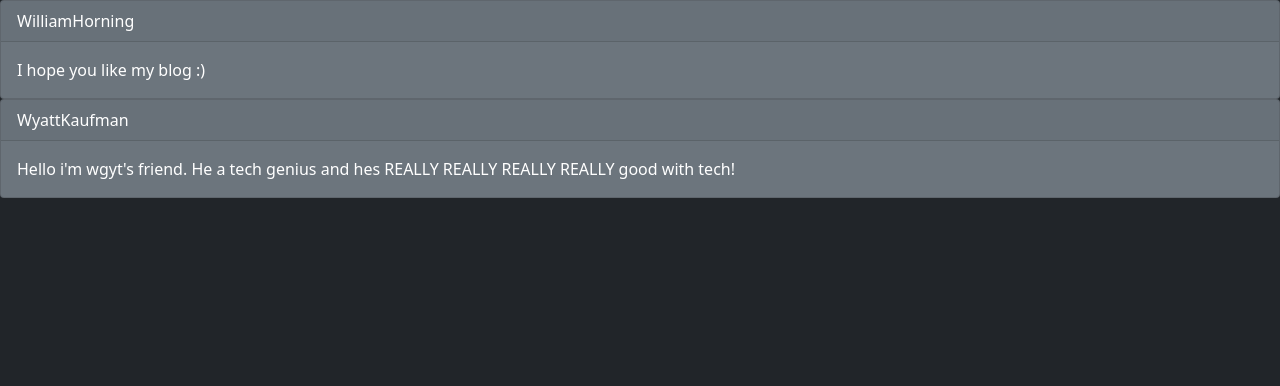
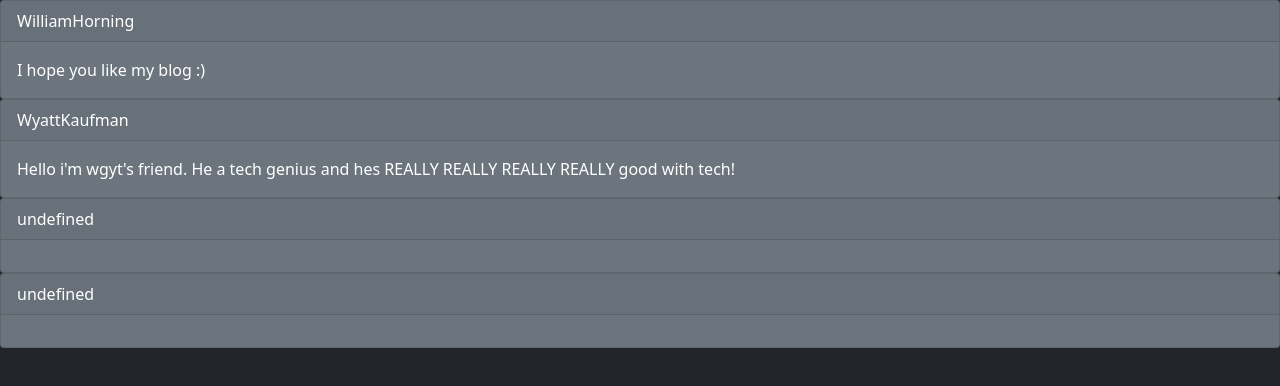
Before and after one commit to wgyt/comments, a website: page data/wgyt.html in a window 1280 px wide. Drawn offline with nearby package versions, Linux system fonts and the light colour scheme.

Commit message:
.gitignore and .replit

```diff
--- a/data/wgyt.html
+++ b/data/wgyt.html
@@ -1,2 +1,4 @@
 <!doctype html><html lang="en"><head><style>::-webkit-scrollbar{width:5px}::-webkit-scrollbar-track{box-shadow:0 0 5px #000;border-radius:10px}::-webkit-scrollbar-thumb{background:white;border-radius:10px}::-webkit-scrollbar-thumb:hover{background:black}::-webkit-scrollbar-track-piece{background:#00000000}</style><!-- Required meta tags --><meta charset="utf-8"><meta name="viewport" content="width=device-width, initial-scale=1"><!-- Bootstrap CSS --><link href="https://cdn.jsdelivr.net/npm/bootstrap@5.0.0-beta1/dist/css/bootstrap.min.css" rel="stylesheet" integrity="sha384-giJF6kkoqNQ00vy+HMDP7azOuL0xtbfIcaT9wjKHr8RbDVddVHyTfAAsrekwKmP1" crossorigin="anonymous"><title>Hello, world!</title></head><body class="bg-dark"><div class="card bg-secondary"><div class="card-header" style="color:white;">WilliamHorning</div><div class="card-body"style="color:white;"><p class="card-text">I hope you like my blog :)</p></div></div> <!-- Option 1: Bootstrap Bundle with Popper --><script src="https://cdn.jsdelivr.net/npm/bootstrap@5.0.0-beta1/dist/js/bootstrap.bundle.min.js" integrity="sha384-ygbV9kiqUc6oa4msXn9868pTtWMgiQaeYH7/t7LECLbyPA2x65Kgf80OJFdroafW" crossorigin="anonymous"></script></body></html>
 <!doctype html><html lang="en"><head><style>::-webkit-scrollbar{width:5px}::-webkit-scrollbar-track{box-shadow:0 0 5px #000;border-radius:10px}::-webkit-scrollbar-thumb{background:white;border-radius:10px}::-webkit-scrollbar-thumb:hover{background:black}::-webkit-scrollbar-track-piece{background:#00000000}</style><!-- Required meta tags --><meta charset="utf-8"><meta name="viewport" content="width=device-width, initial-scale=1"><!-- Bootstrap CSS --><link href="https://cdn.jsdelivr.net/npm/bootstrap@5.0.0-beta1/dist/css/bootstrap.min.css" rel="stylesheet" integrity="sha384-giJF6kkoqNQ00vy+HMDP7azOuL0xtbfIcaT9wjKHr8RbDVddVHyTfAAsrekwKmP1" crossorigin="anonymous"><title>Hello, world!</title></head><body class="bg-dark"><div class="card bg-secondary"><div class="card-header" style="color:white;">WyattKaufman</div><div class="card-body"style="color:white;"><p class="card-text">Hello i'm wgyt's friend. He a tech genius and  hes REALLY REALLY REALLY REALLY good with tech!</p></div></div> <!-- Option 1: Bootstrap Bundle with Popper --><script src="https://cdn.jsdelivr.net/npm/bootstrap@5.0.0-beta1/dist/js/bootstrap.bundle.min.js" integrity="sha384-ygbV9kiqUc6oa4msXn9868pTtWMgiQaeYH7/t7LECLbyPA2x65Kgf80OJFdroafW" crossorigin="anonymous"></script></body></html>
+<!doctype html><html lang="en"><head><style>::-webkit-scrollbar{width:5px}::-webkit-scrollbar-track{box-shadow:0 0 5px #000;border-radius:10px}::-webkit-scrollbar-thumb{background:white;border-radius:10px}::-webkit-scrollbar-thumb:hover{background:black}::-webkit-scrollbar-track-piece{background:#00000000}</style><!-- Required meta tags --><meta charset="utf-8"><meta name="viewport" content="width=device-width, initial-scale=1"><!-- Bootstrap CSS --><link href="https://cdn.jsdelivr.net/npm/bootstrap@5.0.0-beta1/dist/css/bootstrap.min.css" rel="stylesheet" integrity="sha384-giJF6kkoqNQ00vy+HMDP7azOuL0xtbfIcaT9wjKHr8RbDVddVHyTfAAsrekwKmP1" crossorigin="anonymous"><title>Hello, world!</title></head><body class="bg-dark"><div class="card bg-secondary"><div class="card-header" style="color:white;">undefined</div><div class="card-body"style="color:white;"><p class="card-text"></p></div></div> <!-- Option 1: Bootstrap Bundle with Popper --><script src="https://cdn.jsdelivr.net/npm/bootstrap@5.0.0-beta1/dist/js/bootstrap.bundle.min.js" integrity="sha384-ygbV9kiqUc6oa4msXn9868pTtWMgiQaeYH7/t7LECLbyPA2x65Kgf80OJFdroafW" crossorigin="anonymous"></script></body></html>
+<!doctype html><html lang="en"><head><style>::-webkit-scrollbar{width:5px}::-webkit-scrollbar-track{box-shadow:0 0 5px #000;border-radius:10px}::-webkit-scrollbar-thumb{background:white;border-radius:10px}::-webkit-scrollbar-thumb:hover{background:black}::-webkit-scrollbar-track-piece{background:#00000000}</style><!-- Required meta tags --><meta charset="utf-8"><meta name="viewport" content="width=device-width, initial-scale=1"><!-- Bootstrap CSS --><link href="https://cdn.jsdelivr.net/npm/bootstrap@5.0.0-beta1/dist/css/bootstrap.min.css" rel="stylesheet" integrity="sha384-giJF6kkoqNQ00vy+HMDP7azOuL0xtbfIcaT9wjKHr8RbDVddVHyTfAAsrekwKmP1" crossorigin="anonymous"><title>Hello, world!</title></head><body class="bg-dark"><div class="card bg-secondary"><div class="card-header" style="color:white;">undefined</div><div class="card-body"style="color:white;"><p class="card-text"></p></div></div> <!-- Option 1: Bootstrap Bundle with Popper --><script src="https://cdn.jsdelivr.net/npm/bootstrap@5.0.0-beta1/dist/js/bootstrap.bundle.min.js" integrity="sha384-ygbV9kiqUc6oa4msXn9868pTtWMgiQaeYH7/t7LECLbyPA2x65Kgf80OJFdroafW" crossorigin="anonymous"></script></body></html>
```
Also changed, not shown: 2 other files.
